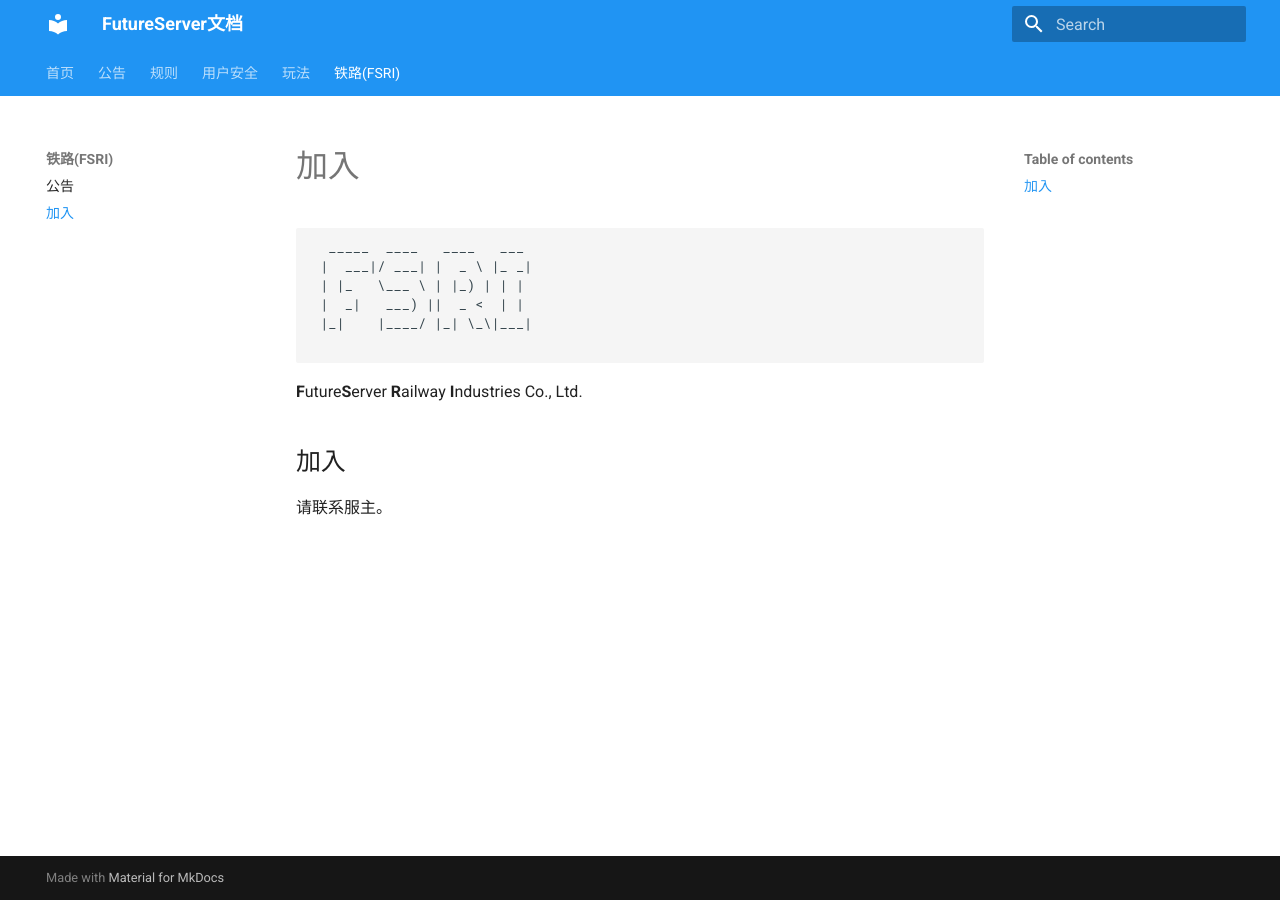
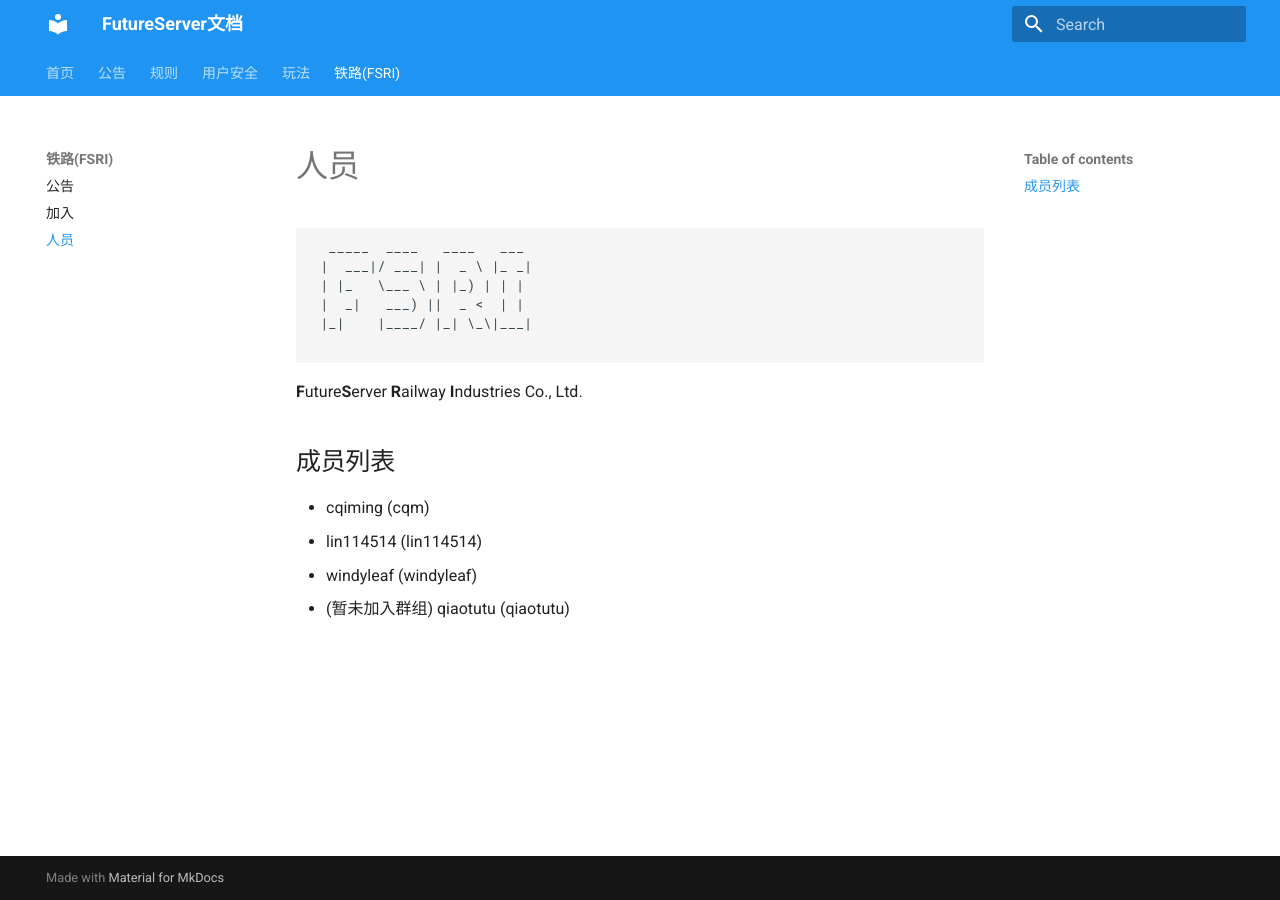
Before and after one commit to js-gdo/fsdocs, an MkDocs documentation site: the page built from docs/fsri/list.md, in a window 1280 px wide. Built offline with MkDocs 1.6.1 and Material for MkDocs 9.7.7, drawn with Linux system fonts in a browser that asks for light colours.

Commit message:
更新FSRI

````diff
--- a/docs/fsri/join.md
+++ b/docs/fsri/list.md
@@ -7,5 +7,8 @@
 
 ```
 **F**uture**S**erver **R**ailway **I**ndustries Co., Ltd.
-## 加入
-请联系服主。
+## 成员列表
+- cqiming (cqm)
+- lin114514 (lin114514)
+- windyleaf (windyleaf)
+- (暂未加入群组) qiaotutu (qiaotutu)
--- a/mkdocs.yml
+++ b/mkdocs.yml
@@ -22,3 +22,4 @@ nav:
   - 铁路(FSRI):
       - 公告: fsri/broad.md
       - 加入: fsri/join.md
+      - 人员: fsri/list.md
````
